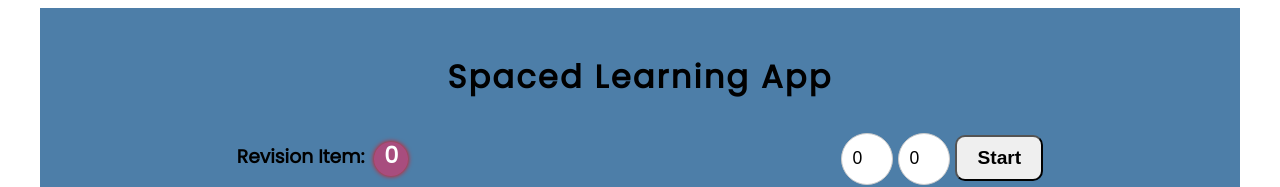
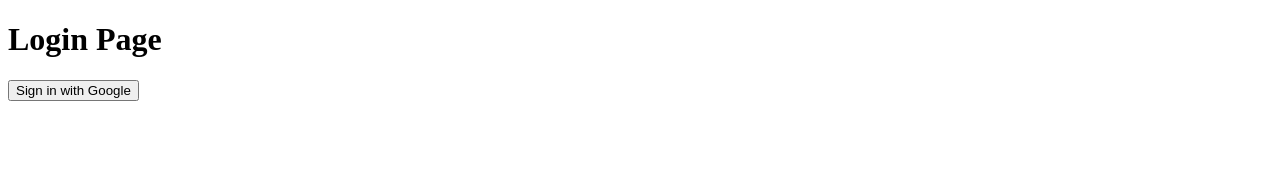
Before and after one commit to JeremyXZ/spaced-learning-frontend, a React (Create React App) app: page / in a window 1280 px wide. Shown: the top 187 px of the page. Built offline with nearby package versions, Linux system fonts and the light colour scheme; no server answers.

Commit message:
added 3 firebase related files

```diff
--- a/package.json
+++ b/package.json
@@ -9,6 +9,7 @@
     "axios": "^1.3.6",
     "components": "^0.1.0",
     "dotenv": "^16.0.3",
+    "firebase": "^9.21.0",
     "moment": "^2.29.4",
     "openai": "^3.2.1",
     "react-confetti": "^6.1.0",
--- a/src/components/App.js
+++ b/src/components/App.js
@@ -1,4 +1,4 @@
-import React, { useState } from "react";
+import React, { useState, useEffect } from "react";
 import styled, { createGlobalStyle } from "styled-components";
 import Header from "./Header";
 import Learning from "./Learning";
@@ -7,6 +7,9 @@ import Generator from "./Generator";
 import axios from "axios";
 import { ToastContainer } from "react-toastify";
 import "react-toastify/dist/ReactToastify.css";
+import { getAuth } from "firebase/auth";
+import firebaseApp from "../firebaseConfig";
+import Login from "./Login";
 
 const baseURL = "https://spaced-learning-backend.onrender.com/api/tasks/";
 
@@ -22,6 +25,7 @@ const App = () => {
   const [questions, setQuestions] = useState([]);
   const [isShown, setIsShown] = useState(false);
   const [revisionCount, setRevisionCount] = useState(0);
+  const [authUser, setAuthUser] = useState(null);
 
   const dbInput = {
     subject: userInput.subject,
@@ -55,10 +59,28 @@ const App = () => {
     saveData(questions, dbInput);
     clearData();
   };
-  console.log("app questons state", questions);
-  console.log("App dbInput", dbInput);
+
+  //firebase codes below:
+  const auth = getAuth(firebaseApp);
+
+  useEffect(() => {
+    const unsubscribe = auth.onAuthStateChanged(auth, (user) => {
+      if (user) {
+        setAuthUser(user);
+        console.log("Signed in as:", user.displayName);
+      } else {
+        // User is signed out
+        console.log("Not signed in.");
+      }
+    });
+
+    // Clean up subscription
+    return () => unsubscribe();
+  }, [auth]);
 
   return (
+    <>
+      {authUser ? (
         <>
           <GlobalStyle />
           <Wrapper>
@@ -82,6 +104,10 @@ const App = () => {
               <Revision isShown={isShown} setRevisionCount={setRevisionCount} />
             </MainWrapper>
           </Wrapper>
+        </>
+      ) : (
+        <Login setAuthUser={setAuthUser} />
+      )}
     </>
   );
 };
--- /dev/null
+++ b/src/components/Login.js
@@ -0,0 +1,29 @@
+import { getAuth, signInWithPopup, GoogleAuthProvider } from "firebase/auth";
+import firebaseApp from "../firebaseConfig";
+
+const provider = new GoogleAuthProvider();
+
+const Login = ({ setAuthUser }) => {
+  const auth = getAuth(firebaseApp);
+
+  const handleSignInWithGoogle = () => {
+    signInWithPopup(auth, provider)
+      .then((result) => {
+        const user = result.user;
+        setAuthUser(user);
+        console.log("Signed in as:", user.displayName);
+      })
+      .catch((error) => {
+        console.error(error);
+      });
+  };
+
+  return (
+    <div>
+      <h1>Login Page</h1>
+      <button onClick={handleSignInWithGoogle}>Sign in with Google</button>
+    </div>
+  );
+};
+
+export default Login;
--- /dev/null
+++ b/src/firebaseConfig.js
@@ -0,0 +1,7 @@
+import firebase from "firebase/compat/app";
+
+const firebaseConfig = process.env.REACT_APP_FIREBASE_CONFIG;
+
+const firebaseApp = firebase.initializeApp(firebaseConfig);
+
+export default firebaseApp;
```
Also changed, not shown: src/components/Signup.js (added, +58 -0 lines), 1 other file (tests, documents, lock files or other folders). Lines whose indentation alone changed are shown as unchanged.
